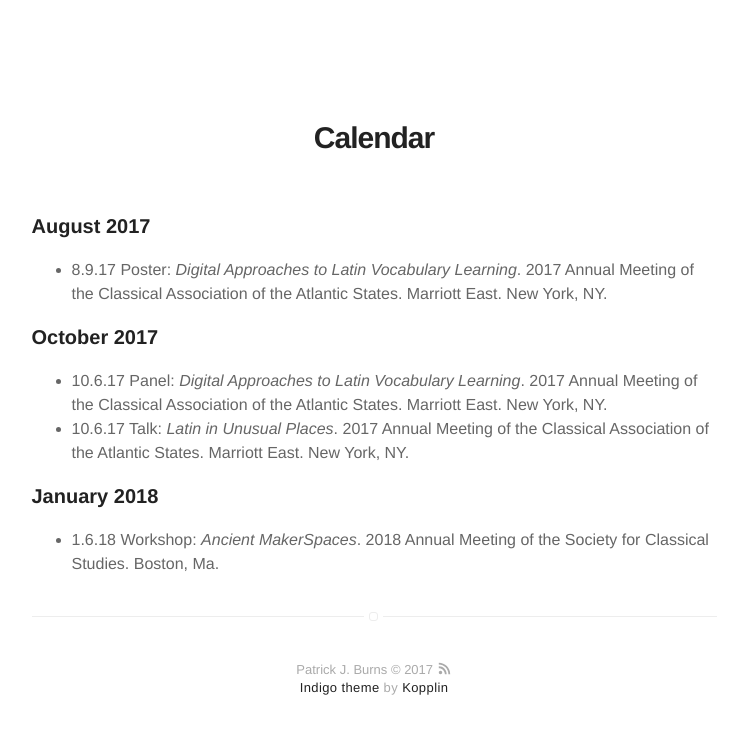
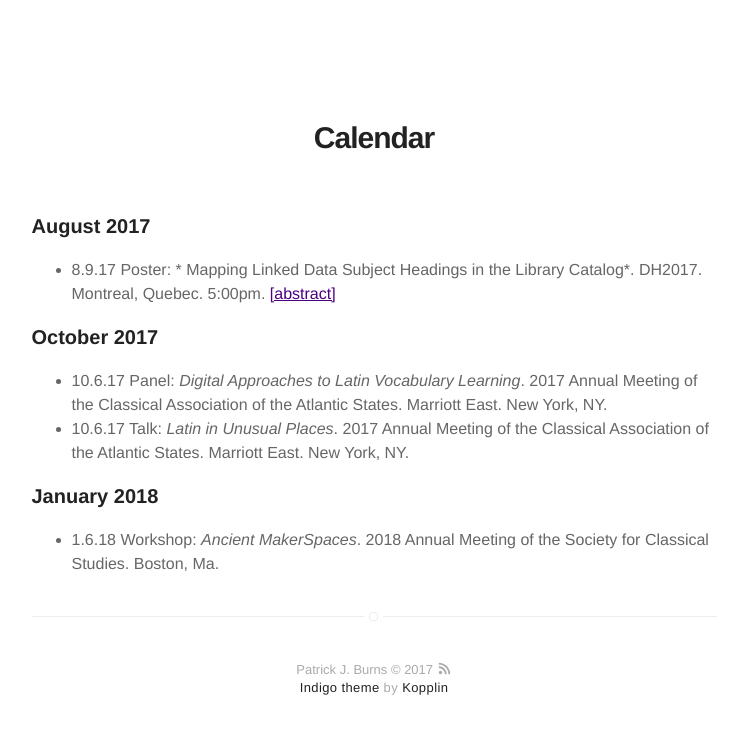
Before and after one commit to diyclassics/diyclassics.github.io, a Jekyll site: the page built from calendar.md, in a window 1280 px wide, cut to the strip 104-838 px from the top of the page. Shown: the whole strip, without its empty margins (266-1006 px from the left). Built offline with Jekyll 4.4.1, drawn with Linux system fonts in a browser that asks for light colours.

Commit message:
Update calendar; change paper link

```diff
--- a/calendar.md
+++ b/calendar.md
@@ -6,7 +6,8 @@ layout: calendar
 # Calendar
 
 ### August 2017
-- 8.9.17 Poster: *Digital Approaches to Latin Vocabulary Learning*. 2017 Annual Meeting of the Classical Association of the Atlantic States. Marriott East. New York, NY.
+- 8.9.17 Poster: * Mapping Linked Data Subject Headings in the Library
+ Catalog*. DH2017. Montreal, Quebec. 5:00pm. [[abstract]](../mapping-linked-data-subject-headings){:.cv-link}
 
 ### October 2017
 - 10.6.17 Panel: *Digital Approaches to Latin Vocabulary Learning*. 2017 Annual Meeting of the Classical Association of the Atlantic States. Marriott East. New York, NY.
```
